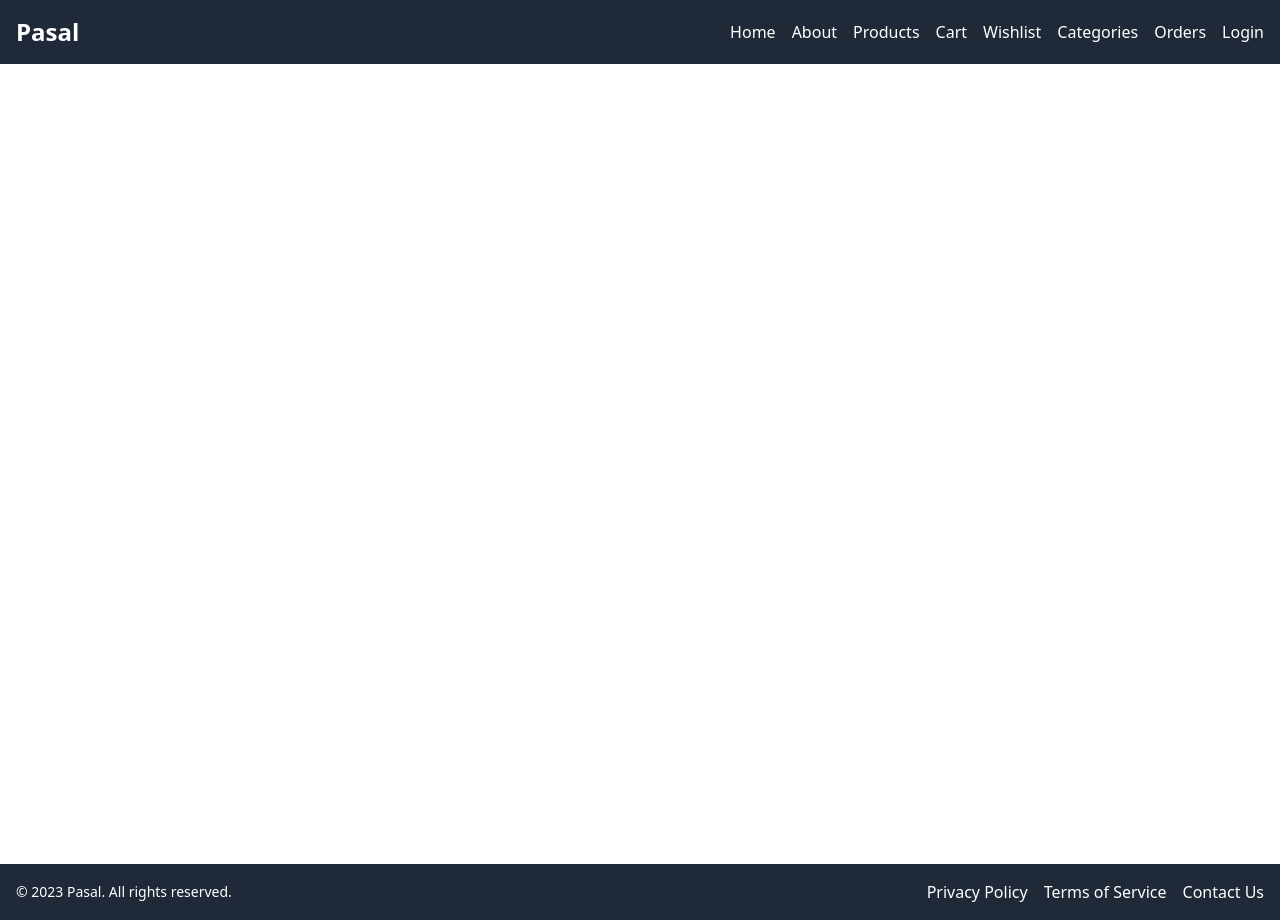
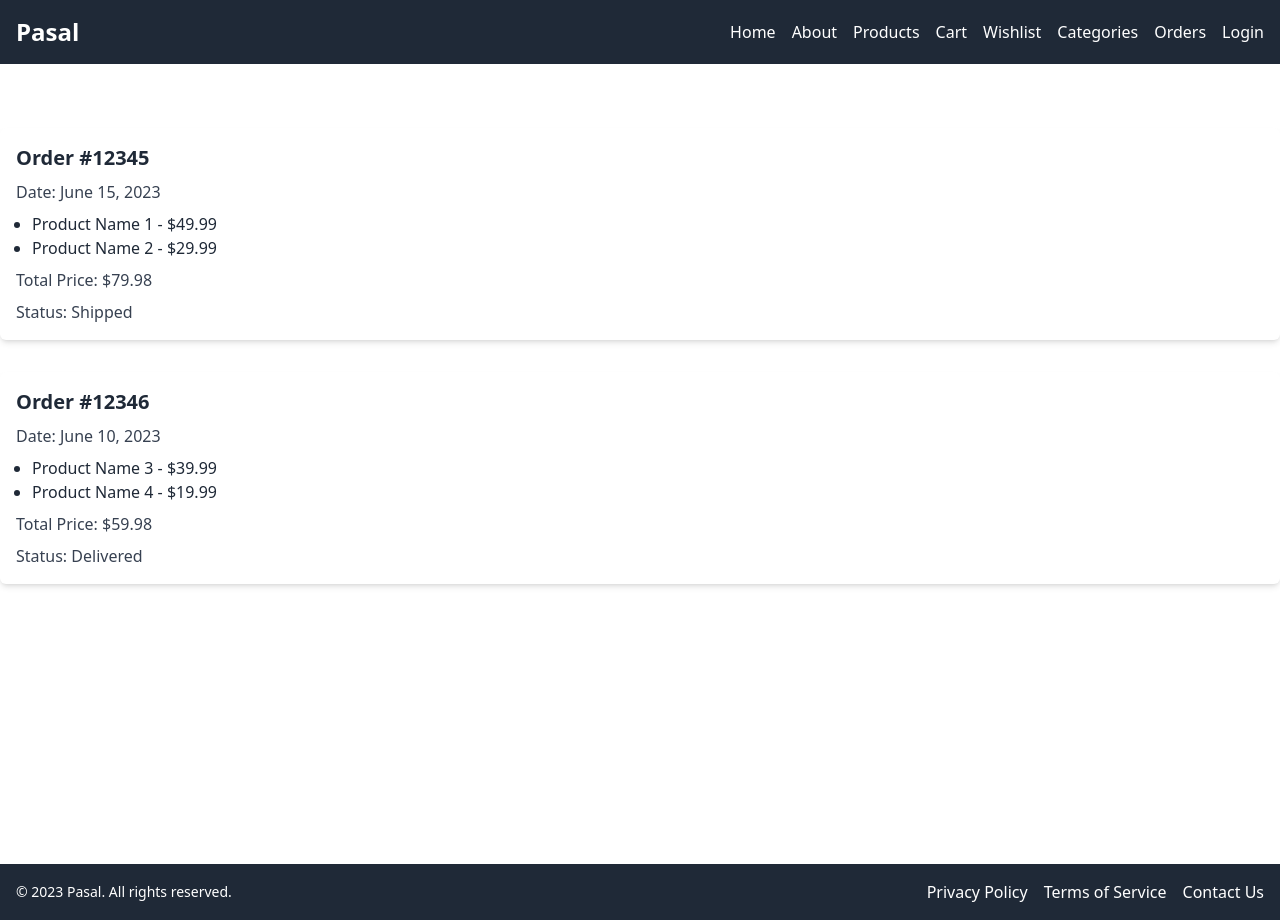
Before and after one commit to aniltimalsina/project-E-commerce, a React (Vite) app: page /orders in a window 1280 px wide. Built offline with nearby package versions, Linux system fonts and the light colour scheme.

Commit message:
add orders page simple layout

```diff
--- a/src/pages/orders.tsx
+++ b/src/pages/orders.tsx
@@ -5,7 +5,40 @@ const Orders = () => {
   return (
     <div>
       <Header />
-      <div className="container mx-auto py-8 min-h-screen"></div>
+      <div className="mx-auto py-8 min-h-screen">
+        <main className="flex-1">
+          <div className="container mx-auto my-8">
+            {/* <!-- Orders List --> */}
+            <div className="space-y-8">
+              {/* <!-- Order 1 --> */}
+              <div className="bg-white p-4 rounded-md shadow-md">
+                <h2 className="text-xl font-semibold mb-2">Order #12345</h2>
+                <p className="text-gray-700 mb-2">Date: June 15, 2023</p>
+                <ul className="list-disc ml-4">
+                  <li>Product Name 1 - $49.99</li>
+                  <li>Product Name 2 - $29.99</li>
+                </ul>
+                <p className="text-gray-700 mt-2">Total Price: $79.98</p>
+                <p className="text-gray-700 mt-2">Status: Shipped</p>
+              </div>
+
+              {/* <!-- Order 2 --> */}
+              <div className="bg-white p-4 rounded-md shadow-md">
+                <h2 className="text-xl font-semibold mb-2">Order #12346</h2>
+                <p className="text-gray-700 mb-2">Date: June 10, 2023</p>
+                <ul className="list-disc ml-4">
+                  <li>Product Name 3 - $39.99</li>
+                  <li>Product Name 4 - $19.99</li>
+                </ul>
+                <p className="text-gray-700 mt-2">Total Price: $59.98</p>
+                <p className="text-gray-700 mt-2">Status: Delivered</p>
+              </div>
+
+              {/* <!-- Add more orders as needed --> */}
+            </div>
+          </div>
+        </main>
+      </div>
       <Footer />
     </div>
   );
```
